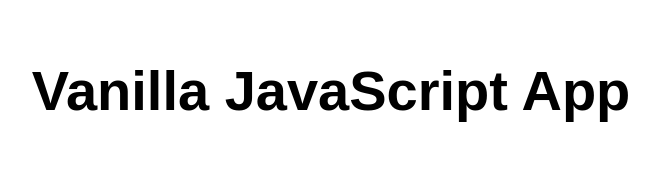
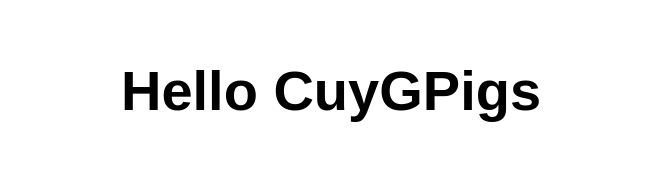
Before and after one commit to MaryEstela/my-first-app-eal, a website: page src/index.html in a window 1280 px wide. Shown: the whole page, without its empty margins (309-968 px from the left). Drawn offline with Linux system fonts and the light colour scheme.

Commit message:
//Modified tags

```diff
--- a/src/index.html
+++ b/src/index.html
@@ -10,7 +10,7 @@
 
 <body>
   <main>
-    <h1>Vanilla JavaScript App</h1>
+    <h1>Hello CuyGPigs</h1>
   </main>
 </body>
 
```
